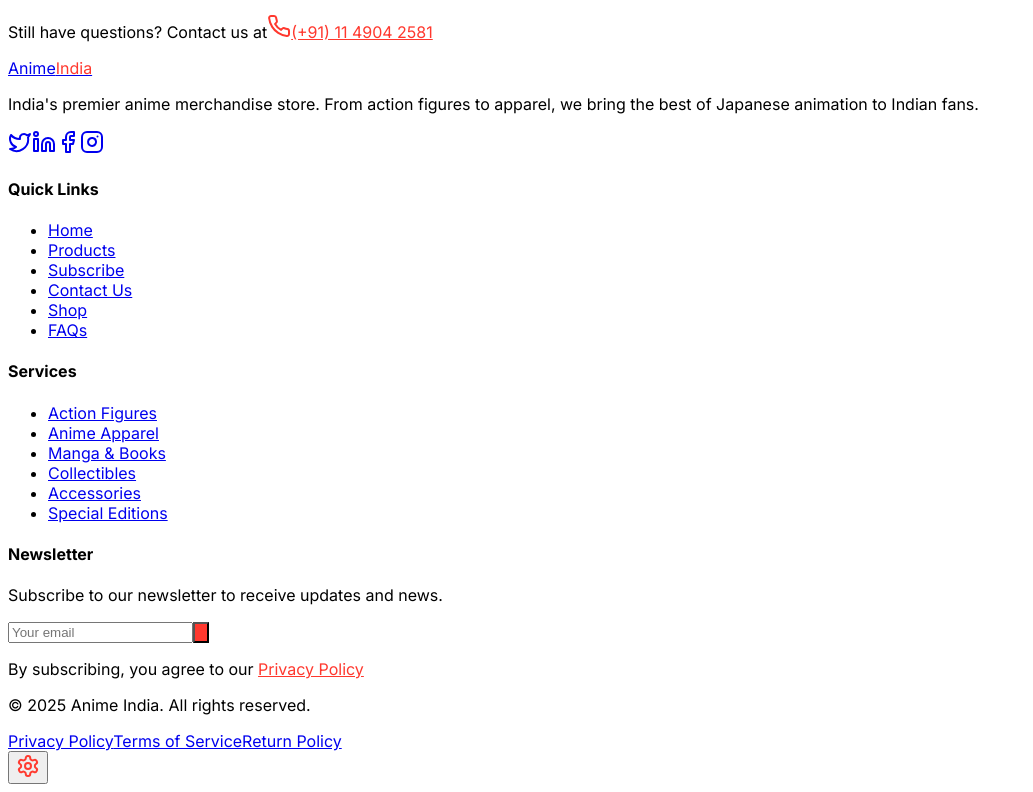
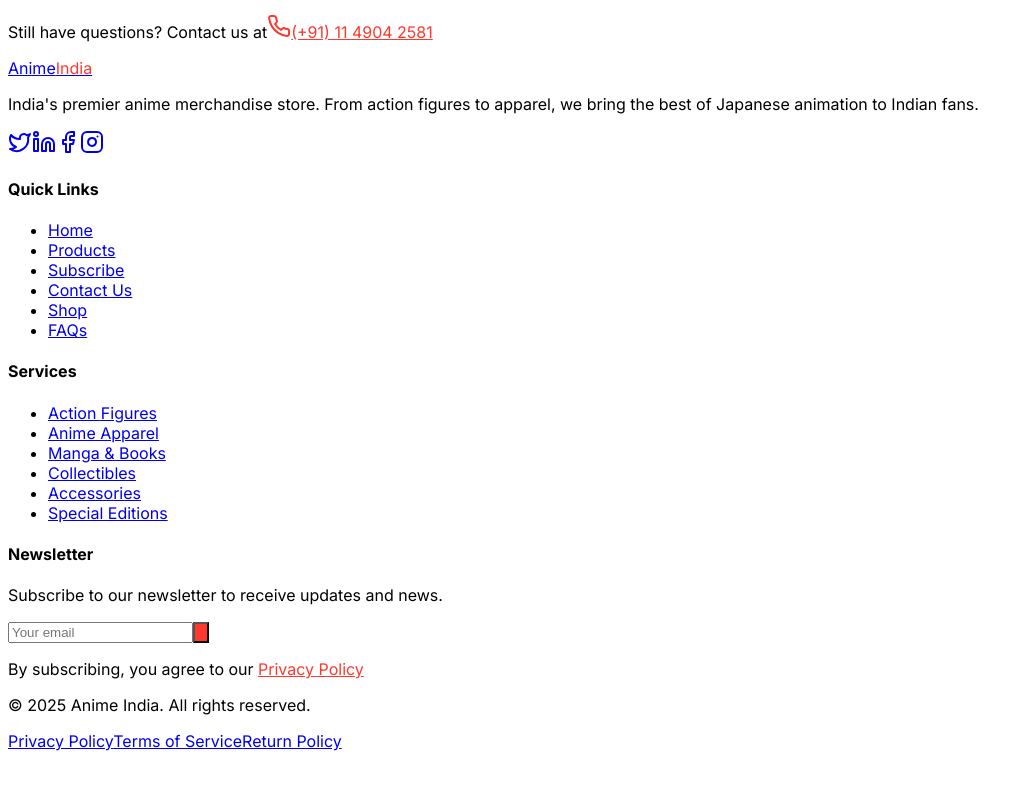
Before and after one commit to SouravKrMishra/NakutaroLanding, a React (Vite) app in the folder client/: page /contact in a window 1280 px wide. Shown: the part 2060-2852 px from the top of the page, without its empty margins (0-1033 px from the left). After the commit the page ends 2819 px from the top, so only its background shows below. Built offline with nearby package versions, Linux system fonts and the light colour scheme.

Commit message:
Saved your changes before rolling back
Replit-Commit-Author: Agent
Replit-Commit-Session-Id: b8642342-5459-4969-87ff-9307e305c8c9

```diff
--- a/client/src/components/ThemeCustomizer.tsx
+++ b/client/src/components/ThemeCustomizer.tsx
@@ -19,78 +19,14 @@ const themeOptions: ThemeOption[] = [
 
 export const ThemeCustomizer: React.FC = () => {
   const { theme, setTheme } = useTheme();
-  const [isOpen, setIsOpen] = useState(false);
-
-  const toggleOpen = () => setIsOpen(!isOpen);
 
   const handleThemeChange = (themeId: string) => {
     setTheme(themeId as any);
-    setIsOpen(false);
   };
 
-  const currentTheme = themeOptions.find(t => t.id === theme) || themeOptions[0];
-
   return (
-    <div className="fixed bottom-4 right-4 z-50">
-      <div className="relative">
-        <Button
-          variant="outline"
-          size="sm"
-          className="rounded-full p-2 bg-[#1E1E1E] border-[#2D2D2D] hover:bg-[#2D2D2D]"
-          onClick={toggleOpen}
-        >
-          <Settings className="h-5 w-5" style={{ color: currentTheme.color }} />
-        </Button>
-
-        {isOpen && (
-          <div
-            className="absolute bottom-12 right-0 rounded-lg shadow-lg p-4 w-60 animate-in slide-in-from-bottom-5 duration-200"
-            style={{
-              backgroundColor: '#1E1E1E',
-              borderColor: '#2D2D2D',
-              borderWidth: '1px',
-              borderStyle: 'solid'
-            }}
-          >
-            <div className="flex justify-between items-center mb-3">
-              <h3 className="font-bold text-sm" style={{ color: 'white' }}>Customize Appearance</h3>
-              <button
-                onClick={() => setIsOpen(false)}
-                className="text-gray-400 hover:text-white"
-              >
-                <ChevronDown className="h-4 w-4" />
-              </button>
-            </div>
-
-            <div className="space-y-3">
-              <p style={{ color: '#9CA3AF', fontSize: '0.75rem', marginBottom: '0.5rem' }}>Theme Color</p>
-
-              <div className="flex flex-col gap-1">
-                {themeOptions.map((option) => (
-                  <button
-                    key={option.id}
-                    style={{
-                      backgroundColor: 'transparent',
-                      color: 'white',
-                      fontSize: '0.875rem',
-                      padding: '0.5rem 0.75rem',
-                      borderRadius: '0.25rem',
-                      display: 'flex',
-                      alignItems: 'center',
-                      width: '100%',
-                      textAlign: 'left',
-                      transition: 'all 0.2s ease'
-                    }}
-                    onClick={() => handleThemeChange(option.id)}
-                  >
-                    {option.name}
-                  </button>
-                ))}
-              </div>
-            </div>
-          </div>
-        )}
-      </div>
+    <div className="hidden">
+      {/* Button and dropdown completely removed */}
     </div>
   );
 };
```
Also changed, not shown: attached_assets/image_1747675503604.png (added).
